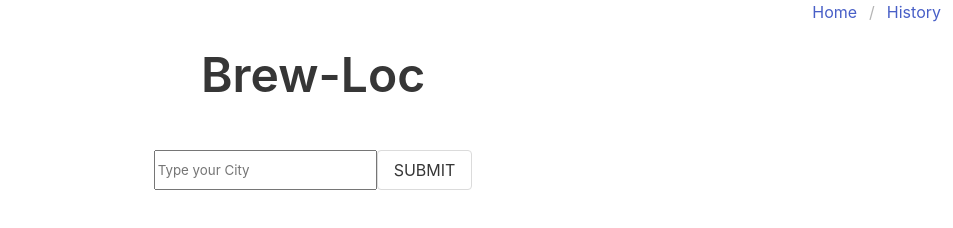
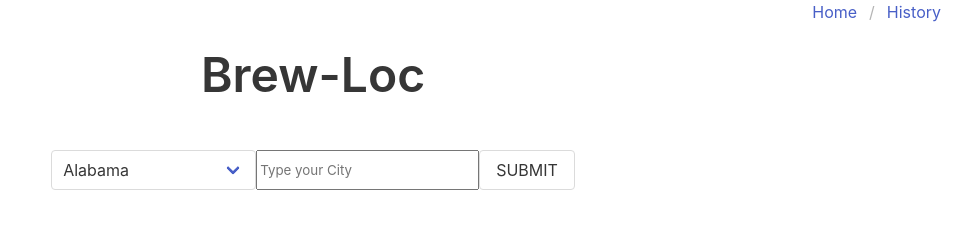
Before and after one commit to broden123/Brewer-Loc, a plain HTML site: page index.html in a window 1280 px wide. Shown: the whole page, without its empty margins (327-1280 px from the left). Drawn offline with nearby package versions, Linux system fonts and the light colour scheme.

Commit message:
dropdown

```diff
--- a/index.html
+++ b/index.html
@@ -23,18 +23,65 @@
       <h1 class="title is-1 columns is-centered m-5">Brew-Loc</h1>
     </div>
   </header>
-  <!-- <div class="dropdown is-active">
-    <div class="dropdown-trigger">
-      <button class="button2" aria-haspopup="true" aria-controls="dropdown-menu">
-        <span>Dropdown button</span>
-        <span class="icon is-small">
-          <i class="fas fa-angle-down" aria-hidden="true"></i>
-        </span>
-      </button>
-    </div> -->
+
 
 
     <section class="columns is-centered m-6">
+      <div class="select">
+        <select>
+          <option value="alabama">Alabama</option>
+          <option value="alaska">Alaska</option>
+          <option value="arizona">Arizona</option>
+          <option value="arkansas">Arkansas</option>
+          <option value="california">California</option>
+          <option value="colorado">Colorado</option>
+          <option value="connecticut">Connecticut</option>
+          <option value="delaware">Delaware</option>
+          <option value="district_of_columbia">District Of Columbia</option>
+          <option value="florida">Florida</option>
+          <option value="georgia">Georgia</option>
+          <option value="hawaii">Hawaii</option>
+          <option value="idaho">Idaho</option>
+          <option value="illinois">Illinois</option>
+          <option value="indiana">Indiana</option>
+          <option value="iowa">Iowa</option>
+          <option value="kansas">Kansas</option>
+          <option value="kentucky">Kentucky</option>
+          <option value="louisiana">Louisiana</option>
+          <option value="maine">Maine</option>
+          <option value="maryland">Maryland</option>
+          <option value="massachusetts">Massachusetts</option>
+          <option value="michigan">Michigan</option>
+          <option value="minnesota">Minnesota</option>
+          <option value="mississippi">Mississippi</option>
+          <option value="missouri">Missouri</option>
+          <option value="montana">Montana</option>
+          <option value="nebraska">Nebraska</option>
+          <option value="nevada">Nevada</option>
+          <option value="new_hampshire">New Hampshire</option>
+          <option value="new_jersey">New Jersey</option>
+          <option value="new_mexico">New Mexico</option>
+          <option value="new_york">New York</option>
+          <option value="north_carolina">North Carolina</option>
+          <option value="north_dakota">North Dakota</option>
+          <option value="ohio">Ohio</option>
+          <option value="oklahoma">Oklahoma</option>
+          <option value="oregon">Oregon</option>
+          <option value="pennsylvaina">Pennsylvania</option>
+          <option value="rhode_island">Rhode Island</option>
+          <option value="south_carolina">South Carolina</option>
+          <option value="south_dakota">South Dakota</option>
+          <option value="tennessee">Tennessee</option>
+          <option value="texas">Texas</option>
+          <option value="utah">Utah</option>
+          <option value="vermont">Vermont</option>
+          <option value="virginia">Virginia</option>
+          <option value="washington">Washington</option>
+          <option value="west_virginia">West Virginia</option>
+          <option value="wisconsin">Wisconsin</option>
+          <option value="wyoming">Wyoming</option>
+        </select>
+      </div>
       <input class="textinput " placeholder="Type your City"></input>
       <button class="button" type="submit" value="Submit">SUBMIT</button>
     </section>
```
